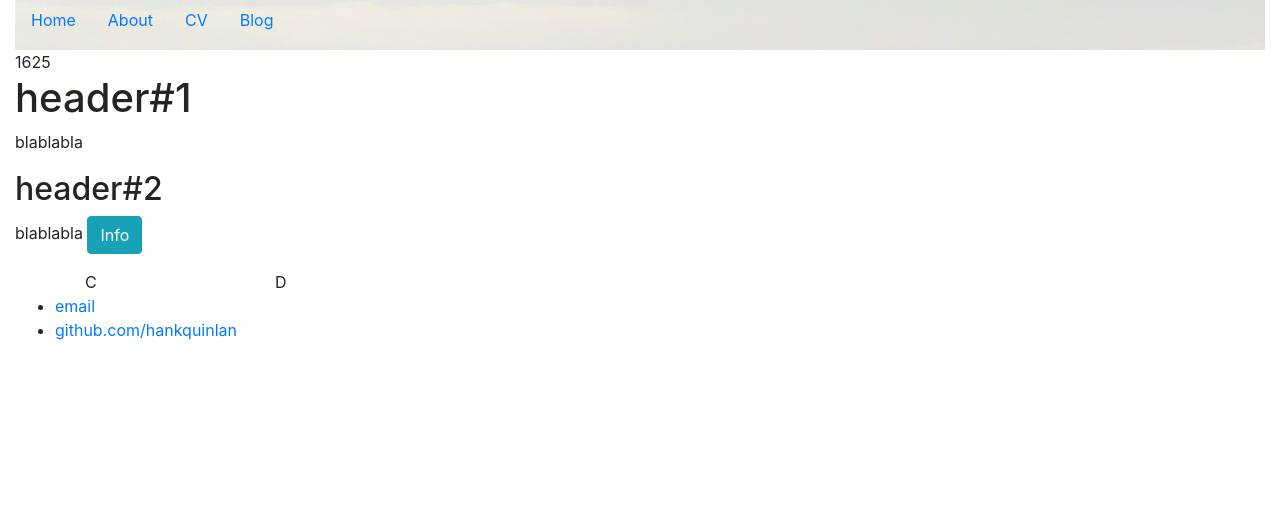
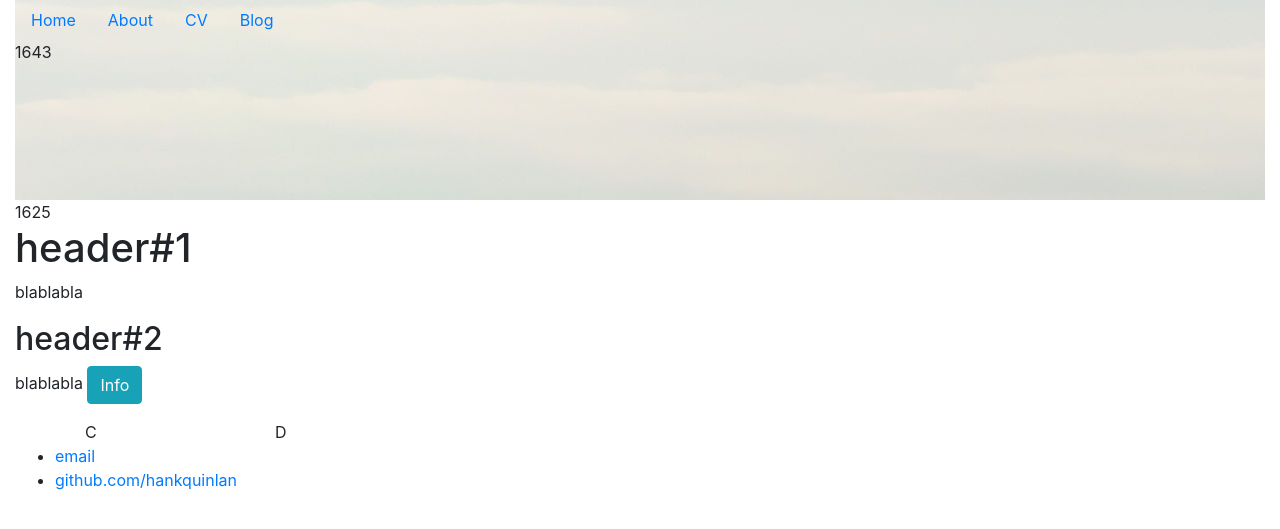
Before and after one commit to OrgaEvolutions/Nathoup.github.io, a Jekyll site: the page built from index.html, in a window 1280 px wide. Shown: the top 529 px of the page. Built offline with Jekyll 4.4.1, drawn with Linux system fonts in a browser that asks for light colours.

Commit message:
Update header.html

```diff
--- a/_includes/header.html
+++ b/_includes/header.html
@@ -1,4 +1,4 @@
-<header style="background-image: url(/images/cover.jpg);height:50px;">
+<header style="background-image: url(/images/cover.jpg);height:200px;">
 	<ul class="nav nav-pills">
 		<li class="nav-item">
 			<a class="nav-link" href="/!">Home</a>
@@ -13,4 +13,5 @@
 			<a class="nav-link" href="/articles">Blog</a>
 		</li>
 	</ul>
+	1643
 </header>
```
